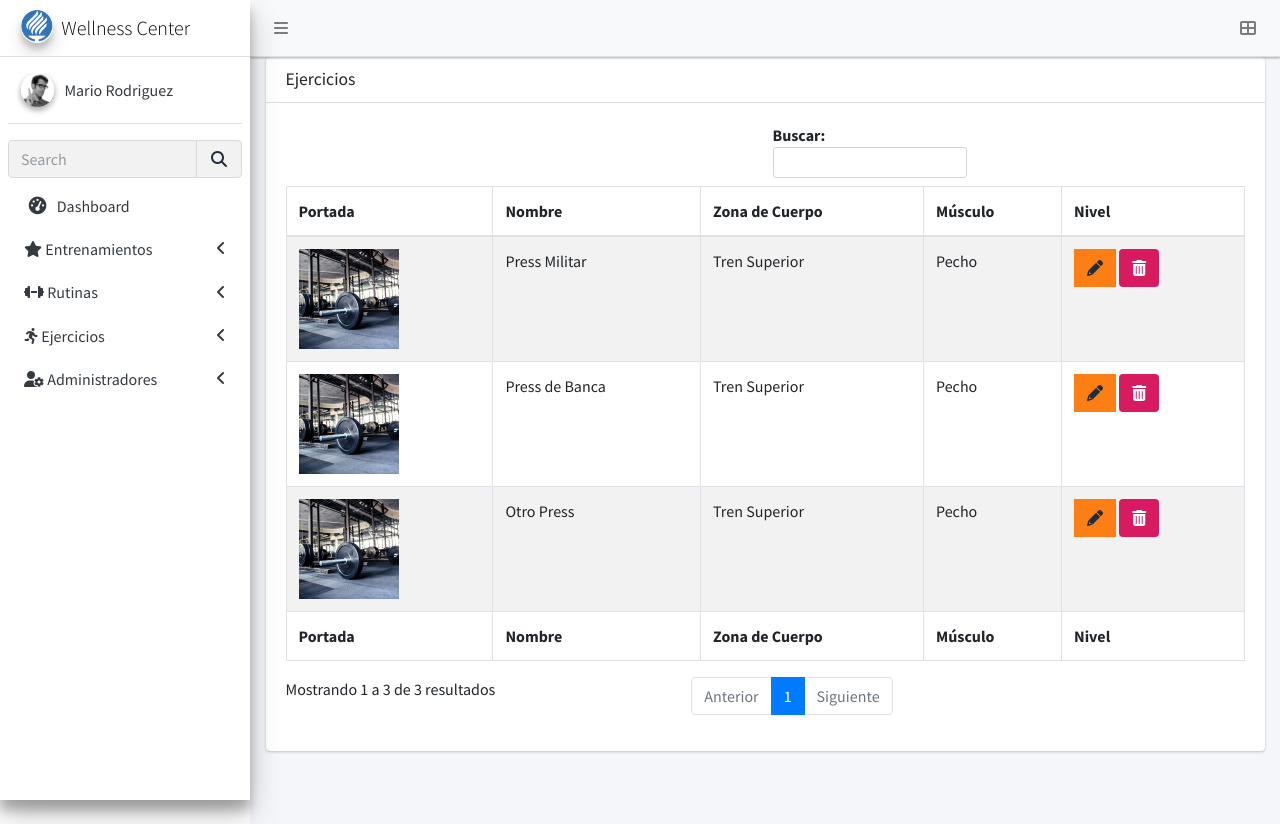
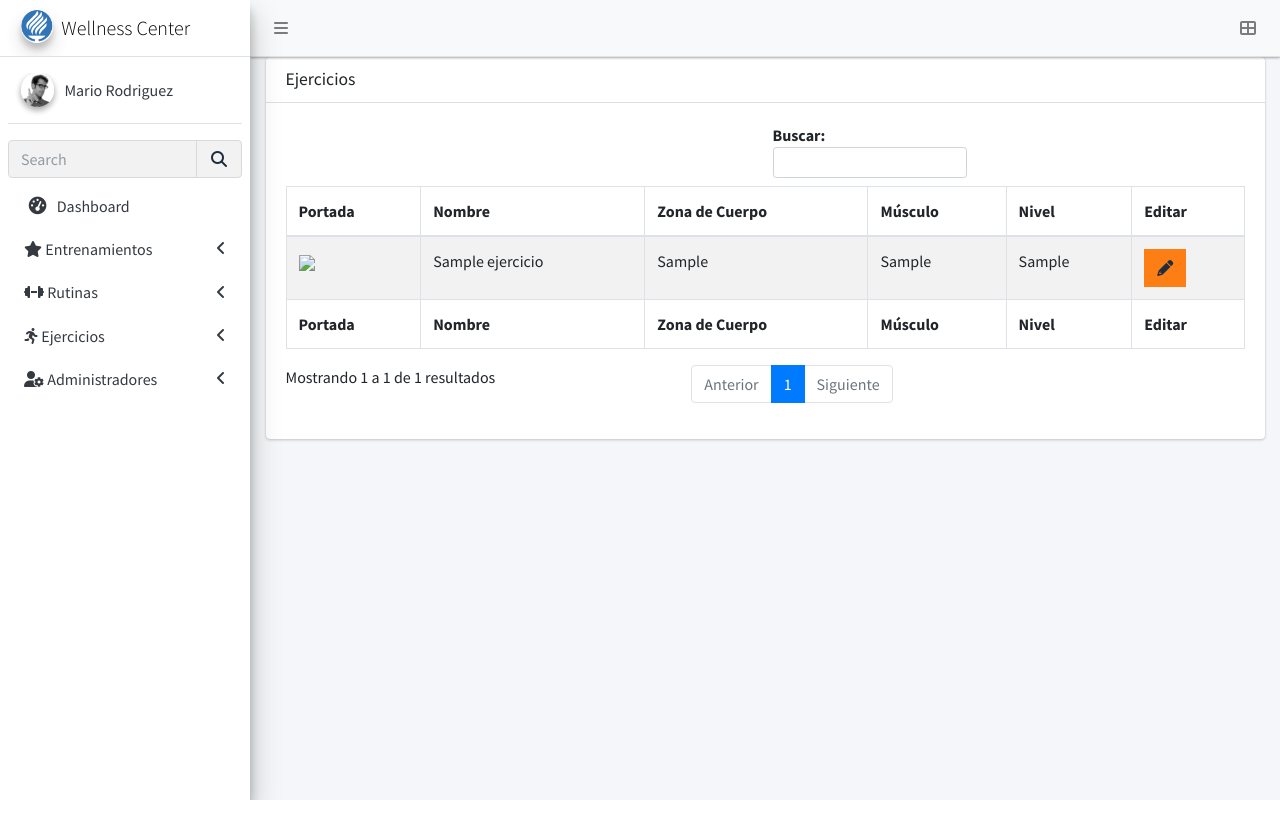
Before and after one commit to MiltonVera/admin_wellness, a PHP site: page /lista-ejercicio.php in a window 1280 px wide. After the commit the page ends 800 px from the top, so only its background shows below. Run offline with PHP 8.4, Linux system fonts and the light colour scheme; tables that the repository leaves empty or names only in its code hold one stand-in row (values such as "Sample post"); data that the repository does not hold is empty; some libraries are stand-ins or nearby versions.

Commit message:
crear-ver-ejercicio

```diff
--- a/functions/connection.php
+++ b/functions/connection.php
@@ -1,6 +1,6 @@
 <?php
 
-$conn = new mysqli('sql562.main-hosting.eu','u271638276_root','Grandthefauto5-','u271638276_terminal11');
+$conn = new mysqli('sql562.main-hosting.eu','u271638276_tests','TestWellness-1','u271638276_tests');
 if($conn->connect_error){
     echo $error -> $conn->connect_error;
 }
--- /dev/null
+++ b/functions/ruta.php
@@ -0,0 +1,3 @@
+<?php
+
+$directorio_gif = "../image/ejercicioGif/";
--- a/lista-ejercicio.php
+++ b/lista-ejercicio.php
@@ -1,6 +1,6 @@
 <?php include_once "templates/header.php"; ?>
 <?php include_once "templates/sidebar.php" ?>
-
+<?php include_once "functions/connection.php" ?>
 
 <section class="content">
     <div class="container-fluid">
@@ -21,57 +21,35 @@
                                     <th>Zona de Cuerpo</th>
                                     <th>Músculo</th>
                                     <th>Nivel</th>
+                                    <th>Editar</th>
                                 </tr>
                             </thead>
                             <tbody>
 
+                        <?php
+                        try {
+                            $sql = "SELECT * FROM ejercicio";
+                            $resultado = $conn->query($sql);
+                        } catch (Exception $e) {
+                            $error = $e->getMessage();
+                            echo $error;
+                        }
+
+                        while($ejercicio = $resultado->fetch_assoc() ) { ?>
                                 <tr>
-                                    <td><img width="100" src="image\prueba.jpg" /></td>
-                                    <td>Press Militar</td>
-                                    <td>Tren Superior</td>
-                                    <td>Pecho</td>
+                                    <td><img width="100" src="<?php echo $ejercicio["url_gif"] ?>" /></td>
+                                    <td><?php echo $ejercicio["nombre"] ?></td>
+                                    <td><?php echo $ejercicio["zona_cuerpo"] ?></td>
+                                    <td><?php echo $ejercicio["musculo"] ?></td>
+                                    <td><?php echo $ejercicio["nivel"] ?></td>
                                     <td>
-                                        <a href="#" class="btn bg-orange btn-flat margin">
+                                        <a href="editar-ejercicio.php?id=<?php echo $ejercicio["id_ejercicio"] ?>" class="btn bg-orange btn-flat margin">
                                             <i class="fas fa-pencil-alt"></i>
-                                        </a>
-                                        <a href="#" class="btn bg-maroon bnt-flat">
-                                            <i class="fas fa-trash-alt"></i>
                                         </a>
                                     </td>
 
                                 </tr>
-                                <tr>
-                                    <td><img width="100" src="./image/prueba.jpg" /></td>
-                                    <td>Press de Banca</td>
-                                    <td>Tren Superior</td>
-                                    <td>Pecho</td>
-                                    <td>
-                                        <a href="#" class="btn bg-orange btn-flat margin">
-                                            <i class="fas fa-pencil-alt"></i>
-                                        </a>
-                                        <a href="#" class="btn bg-maroon bnt-flat">
-                                            <i class="fas fa-trash-alt"></i>
-                                        </a>
-                                    </td>
-
-                                </tr>
-                                <tr>
-                                    <td><img width="100" src="./image/prueba.jpg" /></td>
-                                    <td>Otro Press</td>
-                                    <td>Tren Superior</td>
-                                    <td>Pecho</td>
-                                    <td>
-                                        <a href="#" class="btn bg-orange btn-flat margin">
-                                            <i class="fas fa-pencil-alt"></i>
-                                        </a>
-                                        <a href="#" class="btn bg-maroon bnt-flat">
-                                            <i class="fas fa-trash-alt"></i>
-                                        </a>
-                                    </td>
-
-                                </tr>
-
-
+                          <?php } ?>
                             </tbody>
                             <tfoot>
                                 <tr>
@@ -80,6 +58,7 @@
                                     <th>Zona de Cuerpo</th>
                                     <th>Músculo</th>
                                     <th>Nivel</th>
+                                    <th>Editar</th>
                                 </tr>
                             </tfoot>
                         </table>
--- a/templates/footer.php
+++ b/templates/footer.php
@@ -79,6 +79,7 @@
 <script src="dist/js/adminlte.js"></script>
 
 <!-- PAGE PLUGINS -->
+<script src="plugins/sweetalert2/sweetalert2.all.min.js"></script>
 <!-- jQuery Mapael -->
 <script src="plugins/jquery-mousewheel/jquery.mousewheel.js"></script>
 <script src="plugins/raphael/raphael.min.js"></script>
@@ -100,5 +101,7 @@
 <script src="dist/js/entrenamiento.js"></script>
 <?php } ?>
 
+<script src="dist/js/ajax.js"></script>
+
 </body>
 </html>
```
Also changed, not shown: crear-ejercicio.php (+7 -18 lines), docker-compose.yml (deleted, +0 -11 lines), models/modelo-ejercicio.php (added, +56 -0 lines), dist/js/ajax.js (added), image/ejercicioGif/2.gif (added), image/ejercicioGif/2.jfif (added), image/ejercicioGif/gif.gif (added), 1 other file.
